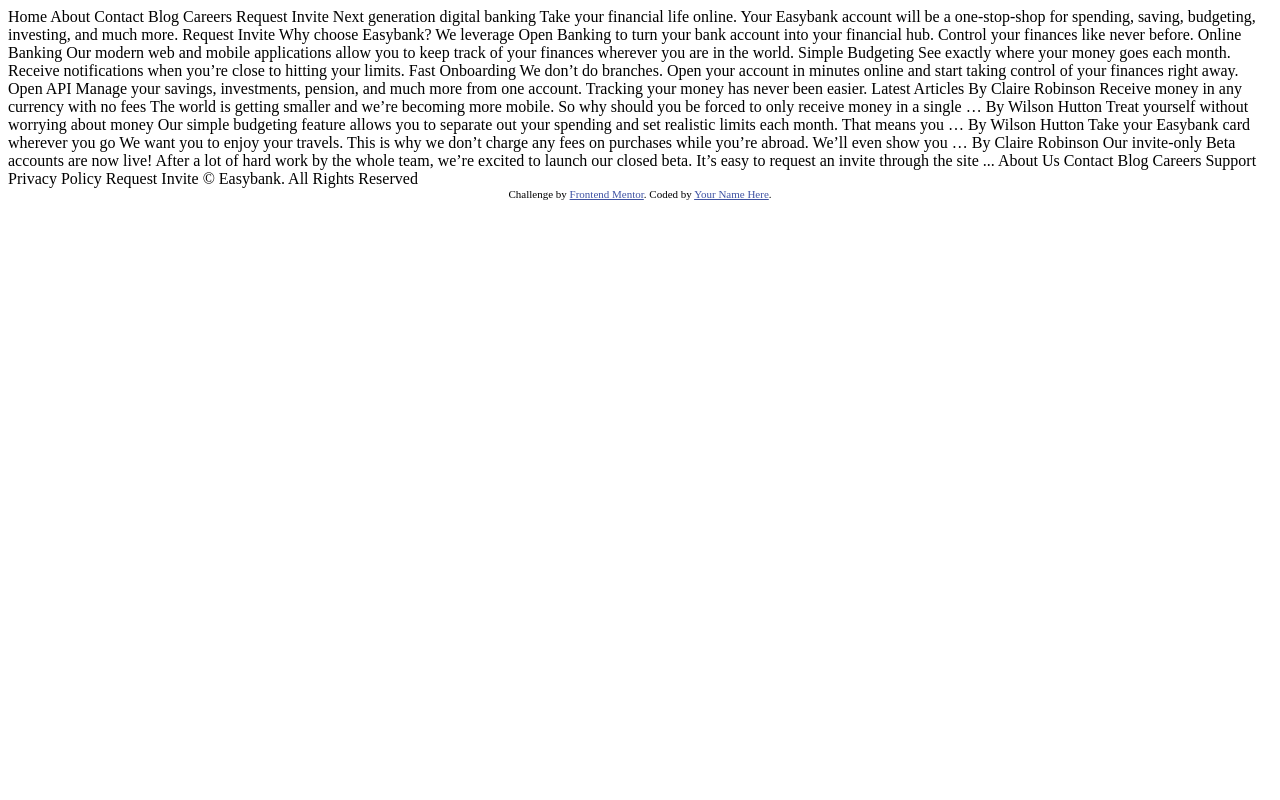
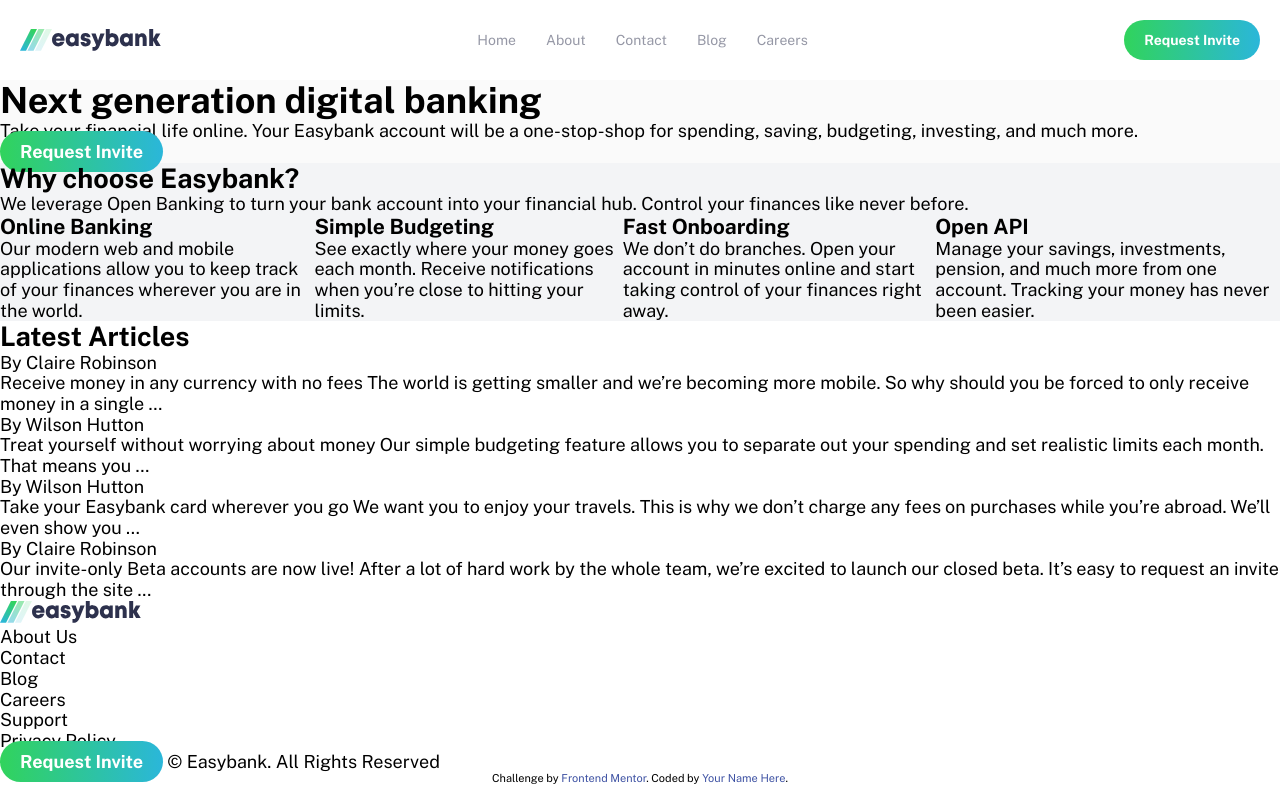
Before and after one commit to Johnon17/easybank-landing-page, a plain HTML site: page index.html in a window 1280 px wide. Drawn offline with nearby package versions, Linux system fonts and the light colour scheme.

Commit message:
initial commit

```diff
--- /dev/null
+++ b/css/reset.css
@@ -0,0 +1,135 @@
+/* http://meyerweb.com/eric/tools/css/reset/
+   v2.0 | 20110126
+   License: none (public domain)
+*/
+
+html,
+body,
+div,
+span,
+applet,
+object,
+iframe,
+h1,
+h2,
+h3,
+h4,
+h5,
+h6,
+p,
+blockquote,
+pre,
+a,
+abbr,
+acronym,
+address,
+big,
+cite,
+code,
+del,
+dfn,
+em,
+img,
+ins,
+kbd,
+q,
+s,
+samp,
+small,
+strike,
+strong,
+sub,
+sup,
+tt,
+var,
+b,
+u,
+i,
+center,
+dl,
+dt,
+dd,
+ol,
+ul,
+li,
+fieldset,
+form,
+label,
+legend,
+table,
+caption,
+tbody,
+tfoot,
+thead,
+tr,
+th,
+td,
+article,
+aside,
+canvas,
+details,
+embed,
+figure,
+figcaption,
+footer,
+header,
+hgroup,
+menu,
+nav,
+output,
+ruby,
+section,
+summary,
+time,
+mark,
+audio,
+video {
+  margin: 0;
+  padding: 0;
+  border: 0;
+  font-size: 100%;
+  font: inherit;
+  vertical-align: baseline;
+}
+
+/* HTML5 display-role reset for older browsers */
+article,
+aside,
+details,
+figcaption,
+figure,
+footer,
+header,
+hgroup,
+menu,
+nav,
+section {
+  display: block;
+}
+
+body {
+  line-height: 1;
+}
+
+ol,
+ul {
+  list-style: none;
+}
+
+blockquote,
+q {
+  quotes: none;
+}
+
+blockquote:before,
+blockquote:after,
+q:before,
+q:after {
+  content: '';
+  content: none;
+}
+
+table {
+  border-collapse: collapse;
+  border-spacing: 0;
+}
--- /dev/null
+++ b/css/style.css
@@ -0,0 +1,168 @@
+/* Variables - These are declared within the root pseudo class */
+:root {
+  --Grayish-Blue: hsl(233, 8%, 62%);
+  --Light-Grayish-Blue: hsl(220, 16%, 96%);
+  --Very-Light-Gray: hsl(0, 0%, 98%);
+  --White: hsl(0, 0%, 100%);
+  --Dark-Blue: hsl(233, 26%, 24%);
+  --Lime-Green: hsl(136, 65%, 51%);
+  --Bright-Cyan: hsl(192, 70%, 51%);
+  --font-small: 1.4rem;
+  /* 14px */
+  --font-med: 1.8rem;
+  /* 18px */
+  --mobile-size: 6.4rem;
+
+
+}
+
+/* Boiler Plate */
+*,
+h1 {
+  margin: 0;
+  padding: 0;
+}
+
+/* Clear fix hack */
+.clearfix:after {
+  content: ".";
+  display: block;
+  clear: both;
+  visibility: hidden;
+  line-height: 0;
+  height: 0;
+}
+
+html {
+  font-size: 62.5%;
+}
+
+body {
+  font-family: 'Public Sans', sans-serif;
+  font-size: var(--font-med);
+}
+
+a {
+  text-decoration: none;
+  color: var(--Grayish-Blue);
+}
+
+li {
+  list-style: none;
+}
+
+/* Layout */
+.flex-container {
+  display: flex;
+}
+
+.flex-jc-c {
+  justify-content: center;
+}
+
+.flex-jc-sb {
+  justify-content: space-between;
+}
+
+.flex-ai-c {
+  align-items: center;
+}
+
+header {}
+
+nav {
+  font-size: var(--font-small);
+  padding: 2rem;
+  line-height: 2rem;
+}
+
+ul>li:not(:last-child) {
+  margin-right: 3rem;
+}
+
+/* Hamburger Menu */
+.header-menu>span {
+  display: block;
+  background: black;
+  width: 26px;
+  height: 2px;
+}
+
+.header-menu>span:not(:last-child) {
+  margin-bottom: 3px;
+}
+
+main {
+  background: var(--Very-Light-Gray);
+}
+
+.features {
+  background: var(--Light-Grayish-Blue);
+}
+
+.button {
+  padding: 10px 20px 10px 20px;
+  border-radius: 50px;
+  cursor: pointer;
+  background: linear-gradient(to right, var(--Lime-Green), var(--Bright-Cyan));
+  color: var(--White);
+  font-weight: 700;
+  opacity: 1;
+  transition: opacity 300ms ease-in-out;
+}
+
+img {
+  width: 14.1rem;
+  height: 2.2rem;
+}
+
+/*Active States*/
+
+/*required to allow for the underline positioning to work*/
+.header-links a {
+  position: relative;
+}
+
+/*Creation of the pseudo element to make the underline - Includes properties so it is opaque until the hover further down */
+.header-links a::after {
+  content: "";
+  position: absolute;
+  display: block;
+  height: 0.3rem;
+  background: linear-gradient(to right, var(--Lime-Green), var(--Bright-Cyan));
+  right: 0;
+  left: 0;
+  bottom: -3.3rem;
+  opacity: 0;
+  transition: opacity 300ms ease-in-out;
+}
+
+/* change of font colour when hovering */
+ul a:hover {
+  color: var(--Dark-Blue);
+  transition: color 300ms ease-in-out;
+}
+
+/* When you hover on the link, do this to the after pseudo element which comes - makes the underline visible */
+a:hover::after {
+  opacity: 1;
+}
+
+/* by adding the similar opacity and transition properties to the button class - we can use :hover to reduce capacity when hovered on */
+.button:hover {
+  opacity: 0.6;
+}
+
+
+/* Visibility */
+@media (max-width: 40.625rem) {
+  .hide-for-mobile {
+    display: none;
+  }
+}
+
+@media (min-width: 40.625rem) {
+  .hide-for-desktop {
+    display: none;
+  }
+}
--- a/index.html
+++ b/index.html
@@ -1,101 +1,144 @@
 <!DOCTYPE html>
 <html lang="en">
+
 <head>
   <meta charset="UTF-8">
-  <meta name="viewport" content="width=device-width, initial-scale=1.0"> <!-- displays site properly based on user's device -->
+  <meta name="viewport" content="width=device-width, initial-scale=1.0">
+  <!-- displays site properly based on user's device -->
 
   <link rel="icon" type="image/png" sizes="32x32" href="./images/favicon-32x32.png">
+  <link rel="stylesheet" href="/css/normalize.css">
+  <link rel="stylesheet" href="/css/style.css">
+  <link rel="preconnect" href="https://fonts.googleapis.com">
+  <link rel="preconnect" href="https://fonts.gstatic.com" crossorigin>
+  <link href="https://fonts.googleapis.com/css2?family=Public+Sans:wght@300;400;700&display=swap" rel="stylesheet">
 
   <title>Frontend Mentor | Easybank landing page</title>
 
   <!-- Feel free to remove these styles or customise in your own stylesheet 👍 -->
   <style>
-    .attribution { font-size: 11px; text-align: center; }
-    .attribution a { color: hsl(228, 45%, 44%); }
+    .attribution {
+      font-size: 11px;
+      text-align: center;
+    }
+
+    .attribution a {
+      color: hsl(228, 45%, 44%);
+    }
   </style>
 </head>
+
 <body>
+  <header>
+    <nav class="flex-container flex-ai-c flex-jc-sb">
+      <img src="/images/logo.svg" alt="easybank">
 
-  Home
-  About
-  Contact
-  Blog
-  Careers
+      <a href="#" class="header-menu hide-for-desktop">
+        <span></span>
+        <span></span>
+        <span></span>
+      </a>
 
-  Request Invite
+      <div class="header-links hide-for-mobile">
+        <ul class="flex-container">
+          <li><a href="#">Home</a></li>
+          <li><a href="#">About</a></li>
+          <li><a href="#">Contact</a></li>
+          <li><a href="#">Blog</a></li>
+          <li><a href="#">Careers</a></li>
+        </ul>
+      </div>
+
+      <a href="#" class="button hide-for-mobile">Request Invite</a>
+    </nav>
+  </header>
 
 
 
-  Next generation digital banking
+  <main>
+    <h1>Next generation digital banking</h1>
 
-  Take your financial life online. Your Easybank account will be a one-stop-shop
-  for spending, saving, budgeting, investing, and much more.
+    <p>Take your financial life online. Your Easybank account will be a one-stop-shop
+      for spending, saving, budgeting, investing, and much more.</p>
 
-  Request Invite
+    <a href="#" class="button">Request Invite</a>
+  </main>
+
+
+  <section class="features">
+    <h2>Why choose Easybank?</h2>
+
+    We leverage Open Banking to turn your bank account into your financial hub. Control
+    your finances like never before.
+    <section class="flex-container">
+      <section>
+        <h3>Online Banking</h3>
+        <p>Our modern web and mobile applications allow you to keep track of your finances
+          wherever you are in the world.</p>
+      </section>
+      <section>
+        <h3>Simple Budgeting</h3>
+        <p>See exactly where your money goes each month. Receive notifications when you’re
+          close to hitting your limits.</p>
+      </section>
+      <section>
+        <h3>Fast Onboarding</h3>
+        <p>We don’t do branches. Open your account in minutes online and start taking control
+          of your finances right away.</p>
+      </section>
+      <section>
+        <h3>Open API</h3>
+        <p>Manage your savings, investments, pension, and much more from one account. Tracking
+          your money has never been easier.</p>
+      </section>
+    </section>
+  </section>
 
 
 
-  Why choose Easybank?
+  <h2>Latest Articles</h2>
 
-  We leverage Open Banking to turn your bank account into your financial hub. Control
-  your finances like never before.
+  <span>By Claire Robinson</span>
+  <p>Receive money in any currency with no fees
+    The world is getting smaller and we’re becoming more mobile. So why should you be
+    forced to only receive money in a single …</p>
 
-  Online Banking
-  Our modern web and mobile applications allow you to keep track of your finances
-  wherever you are in the world.
+  <span>By Wilson Hutton</span>
+  <p>Treat yourself without worrying about money
+    Our simple budgeting feature allows you to separate out your spending and set
+    realistic limits each month. That means you …</p>
 
-  Simple Budgeting
-  See exactly where your money goes each month. Receive notifications when you’re
-  close to hitting your limits.
+  <span>By Wilson Hutton</span>
+  <p>Take your Easybank card wherever you go
+    We want you to enjoy your travels. This is why we don’t charge any fees on purchases
+    while you’re abroad. We’ll even show you …</p>
 
-  Fast Onboarding
-  We don’t do branches. Open your account in minutes online and start taking control
-  of your finances right away.
-
-  Open API
-  Manage your savings, investments, pension, and much more from one account. Tracking
-  your money has never been easier.
+  <span>By Claire Robinson</span>
+  <p>Our invite-only Beta accounts are now live!
+    After a lot of hard work by the whole team, we’re excited to launch our closed beta.
+    It’s easy to request an invite through the site ...</p>
 
 
+  <footer>
+    <img src="/images/logo.svg" alt="easybank">
+    <ul>
+      <li>About Us</li>
+      <li>Contact</li>
+      <li>Blog</li>
+      <li>Careers</li>
+      <li>Support</li>
+      <li>Privacy Policy</li>
+    </ul>
 
-  Latest Articles
+    <a href="#" class="button">Request Invite</a>
 
-  By Claire Robinson
-  Receive money in any currency with no fees
-  The world is getting smaller and we’re becoming more mobile. So why should you be
-  forced to only receive money in a single …
-
-  By Wilson Hutton
-  Treat yourself without worrying about money
-  Our simple budgeting feature allows you to separate out your spending and set
-  realistic limits each month. That means you …
-
-  By Wilson Hutton
-  Take your Easybank card wherever you go
-  We want you to enjoy your travels. This is why we don’t charge any fees on purchases
-  while you’re abroad. We’ll even show you …
-
-  By Claire Robinson
-  Our invite-only Beta accounts are now live!
-  After a lot of hard work by the whole team, we’re excited to launch our closed beta.
-  It’s easy to request an invite through the site ...
-
-
-
-  About Us
-  Contact
-  Blog
-  Careers
-  Support
-  Privacy Policy
-
-  Request Invite
-
-  © Easybank. All Rights Reserved
+    <span>© Easybank. All Rights Reserved</span>
+  </footer>
 
   <div class="attribution">
     Challenge by <a href="https://www.frontendmentor.io?ref=challenge" target="_blank">Frontend Mentor</a>.
     Coded by <a href="#">Your Name Here</a>.
   </div>
 </body>
+
 </html>
```
Also changed, not shown: css/normalize.css (added), js/script.js (added).
